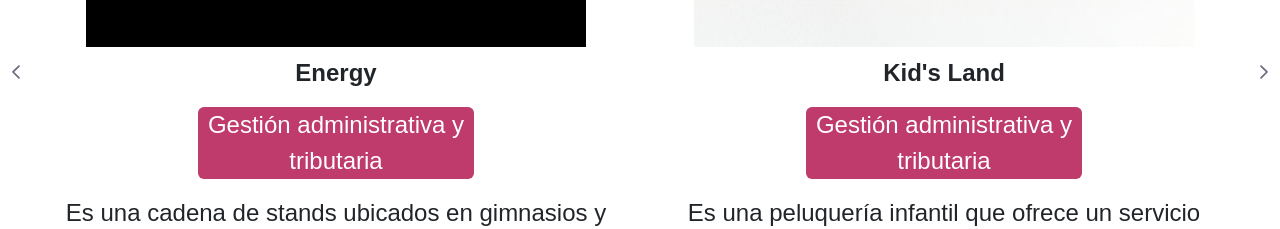
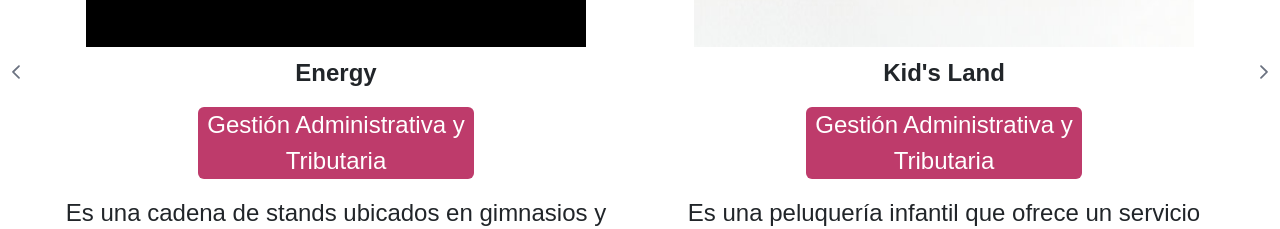
Before and after one commit to adrianhi/FERCOMTEC, a React (Vite) app: page / in a window 1280 px wide. Shown: the part 1693-1922 px from the top of the page. Built offline with nearby package versions, Linux system fonts and the light colour scheme; a web font is replaced by a local one.

Commit message:
name fixed

```diff
--- a/src/Data/ProjectsCards/ProjectsCardsCata.js
+++ b/src/Data/ProjectsCards/ProjectsCardsCata.js
@@ -24,7 +24,7 @@
 
 export const projects = [
   {
-    group: "Gestión administrativa y tributaria",
+    group: "Gestión Administrativa y Tributaria",
     name: "Energy",
     color: "bg-gestion",
     shortReview:
@@ -41,7 +41,7 @@
     image: energyZone,
   },
   {
-    group: "Gestión administrativa y tributaria",
+    group: "Gestión Administrativa y Tributaria",
     name: "Kid's Land",
     color: "bg-gestion",
     shortReview:
@@ -59,7 +59,7 @@
     image: kidsLand,
   },
   {
-    group: "Gestión administrativa y tributaria",
+    group: "Gestión Administrativa y Tributaria",
     name: "Koiné",
     color: "bg-gestion",
     shortReview:
@@ -75,7 +75,7 @@
     image: koine,
   },
   {
-    group: "Desarrollo y administración de apicaciones informáticas",
+    group: "Desarrollo y Administración de Apicaciones Informáticas",
     name: "CustomHub",
     color: "bg-primary",
     shortReview:
@@ -86,7 +86,7 @@
     image: customHub,
   },
   {
-    group: "Desarrollo y administración de apicaciones informáticas",
+    group: "Desarrollo y Administración de Apicaciones Informáticas",
     name: "EducaVision",
     color: "bg-primary",
     shortReview:
@@ -102,7 +102,7 @@
     image: EducaVision,
   },
   {
-    group: "Cuidados de Enfermería Promoción de la salud",
+    group: "Cuidados de Enfermería Promoción de la Salud",
     name: "Centro JELPS",
     color: "bg-danger",
     shortReview:
@@ -118,7 +118,7 @@
     image: jelps,
   },
   {
-    group: "Cuidados de Enfermería Promoción de la salud",
+    group: "Cuidados de Enfermería Promoción de la Salud",
     name: "RNV",
     color: "bg-danger",
     shortReview:
@@ -134,7 +134,7 @@
     image: rnv,
   },
   {
-    group: "Cuidados de Enfermería Promoción de la salud",
+    group: "Cuidados de Enfermería Promoción de la Salud",
     name: "Renova Dial",
     color: "bg-danger",
     shortReview:
@@ -151,7 +151,7 @@
     image: renovaDial,
   },
   {
-    group: "Cuidados de Enfermería Promoción de la salud",
+    group: "Cuidados de Enfermería Promoción de la Salud",
     name: "Tablet Flow",
     color: "bg-danger",
     shortReview:
@@ -168,7 +168,7 @@
     image: tabletFlow,
   },
   {
-    group: "Cuidados de Enfermería Promoción de la salud",
+    group: "Cuidados de Enfermería Promoción de la Salud",
     name: "WECARE",
     color: "bg-danger",
     shortReview:
@@ -185,7 +185,7 @@
     image: weCare,
   },
   {
-    group: "Cuidados de Enfermería Promoción de la salud",
+    group: "Cuidados de Enfermería Promoción de la Salud",
     name: "Breathe",
     color: "bg-danger",
     shortReview:
@@ -237,7 +237,7 @@
     image: dayFoods,
   },
   {
-    group: "Comercio y mercadeo",
+    group: "Comercio y Mercadeo",
     name: "TangHulu",
     color: "bg-mercadeo",
     shortReview:
@@ -257,7 +257,7 @@
     image: tangHulu,
   },
   {
-    group: "Comercio y mercadeo",
+    group: "Comercio y Mercadeo",
     name: "AMA",
     color: "bg-mercadeo",
     shortReview:
```
